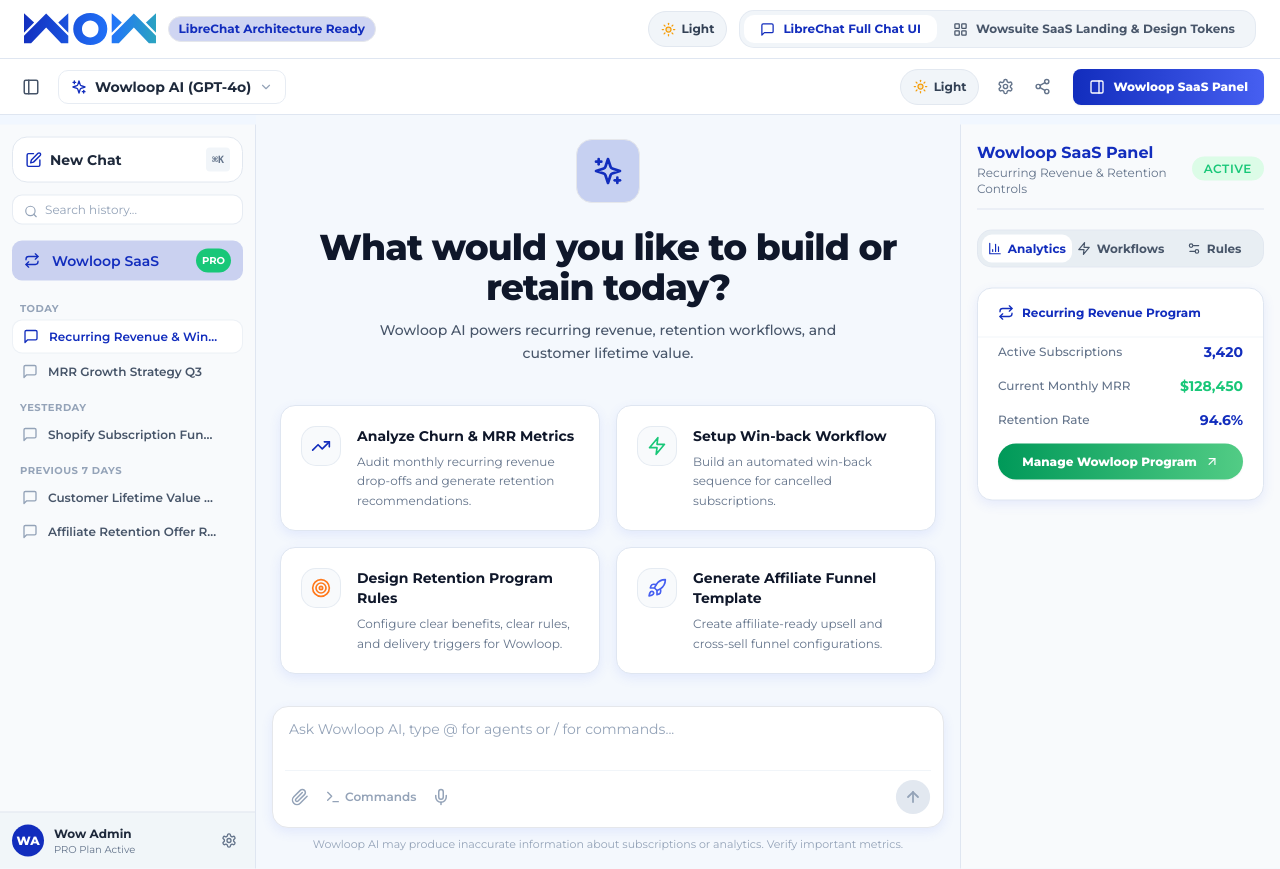
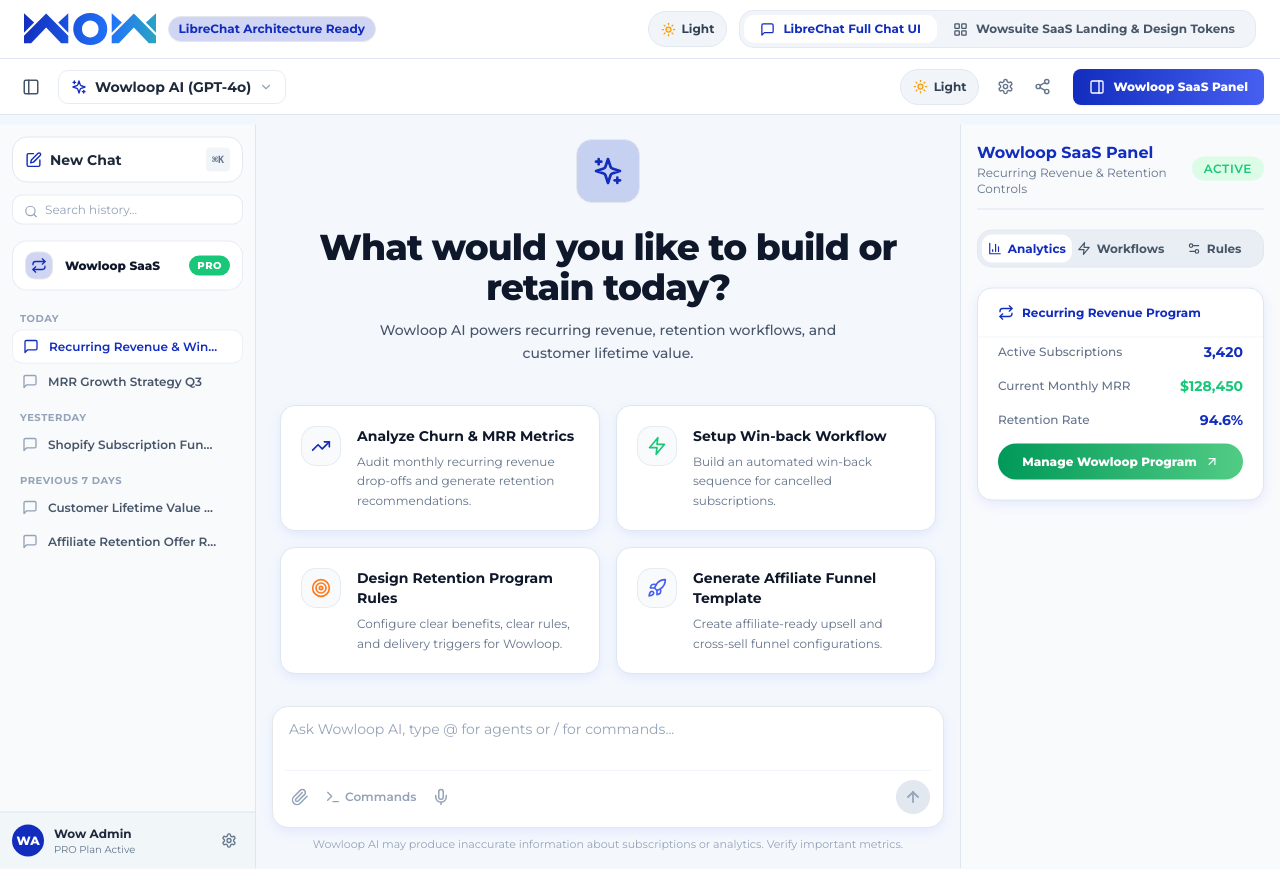
Before and after one commit to anhhoang-1002/wowloop-react-design-system, a React (Vite) app: page / in a window 1280 px wide. Built offline with nearby package versions, Linux system fonts and the light colour scheme.

Commit message:
style: update Wowloop SaaS sidebar item to match clean white card border design of Wow Admin profile card

```diff
--- a/src/components/Modals/SettingsDialog.tsx
+++ b/src/components/Modals/SettingsDialog.tsx
@@ -153,25 +153,25 @@
               </div>
             )}
 
-            {/* Account Settings (Unified with Wowloop SaaS Sidebar Style) */}
+            {/* Account Settings (Clean White Card Container with Subtle Border) */}
             {activeTab === 'account' && (
               <div className="space-y-4">
-                <div className="flex items-center justify-between p-4 rounded-2xl bg-secondary-bg dark:bg-blue-950/70 border border-secondary/20 dark:border-blue-800/40 shadow-xs">
+                <div className="flex items-center justify-between p-4 rounded-2xl bg-white dark:bg-slate-800 border border-slate-200/80 dark:border-slate-700 shadow-xs">
                   <div className="flex items-center gap-3.5">
                     <div className="w-12 h-12 rounded-full bg-secondary dark:bg-blue-600 text-white font-extrabold text-base flex items-center justify-center shadow-xs">
                       WA
                     </div>
                     <div>
-                      <div className="text-sm font-extrabold text-secondary dark:text-blue-300">
+                      <div className="text-sm font-extrabold text-slate-900 dark:text-slate-100">
                         Wow Admin
                       </div>
-                      <div className="text-xs text-slate-600 dark:text-slate-300">
+                      <div className="text-xs text-slate-500 dark:text-slate-400">
                         wowadmin@wowsuite.ai
                       </div>
                     </div>
                   </div>
-                  <span className="text-xs bg-primary-vibrant text-white font-extrabold px-3 py-1 rounded-full shadow-2xs uppercase tracking-wider shrink-0">
-                    PRO ACTIVE
+                  <span className="text-[10px] bg-emerald-500/10 text-emerald-600 dark:text-emerald-400 font-extrabold px-2.5 py-1 rounded-full uppercase tracking-wider shrink-0 border border-emerald-500/20">
+                    PRO SUBSCRIPTION ACTIVE
                   </span>
                 </div>
               </div>
--- a/src/components/Nav/WowloopNavItem.tsx
+++ b/src/components/Nav/WowloopNavItem.tsx
@@ -7,22 +7,27 @@
 }
 
 /**
- * WowloopNavItem Example for LibreChat:
- * Can be added to LibreChat's `client/src/components/Nav/Nav.tsx` or sidebar menu
- * with zero impact on LibreChat's default routing or chat features.
+ * WowloopNavItem for LibreChat Sidebar:
+ * Clean white card container with subtle border matching the Wow Admin profile card style.
  */
-export const WowloopNavItem: React.FC<WowloopNavItemProps> = ({ isActive = false, onClick }) => {
+export const WowloopNavItem: React.FC<WowloopNavItemProps> = ({ isActive = true, onClick }) => {
   return (
     <button
       onClick={onClick}
       className={`
-        flex items-center gap-3 w-full px-3 py-2 rounded-lg text-sm font-semibold transition-colors
-        ${isActive ? 'bg-secondary-bg text-secondary' : 'text-slate-700 hover:bg-slate-100'}
+        flex items-center gap-3 w-full px-3 py-2.5 rounded-xl text-xs font-bold transition-all shadow-xs border text-left
+        ${
+          isActive
+            ? 'bg-white dark:bg-slate-800 text-secondary dark:text-blue-400 border-slate-200/80 dark:border-slate-700'
+            : 'bg-white/60 dark:bg-slate-800/40 text-slate-700 dark:text-slate-300 border-slate-200/60 dark:border-slate-700/60 hover:bg-white dark:hover:bg-slate-800'
+        }
       `}
     >
-      <Repeat className={`h-4 w-4 ${isActive ? 'text-secondary' : 'text-slate-500'}`} />
-      <span>Wowloop SaaS</span>
-      <span className="ml-auto text-[10px] bg-primary-vibrant text-white font-bold px-1.5 py-0.5 rounded-full">
+      <div className="w-7 h-7 rounded-lg bg-secondary-bg dark:bg-blue-950/80 text-secondary dark:text-blue-400 flex items-center justify-center shrink-0 border border-secondary/20 dark:border-blue-800/40">
+        <Repeat className="h-4 w-4" />
+      </div>
+      <span className="font-extrabold text-slate-900 dark:text-slate-100">Wowloop SaaS</span>
+      <span className="ml-auto text-[10px] bg-primary-vibrant text-white font-extrabold px-2 py-0.5 rounded-full uppercase tracking-wider shrink-0 shadow-2xs">
         PRO
       </span>
     </button>
```
